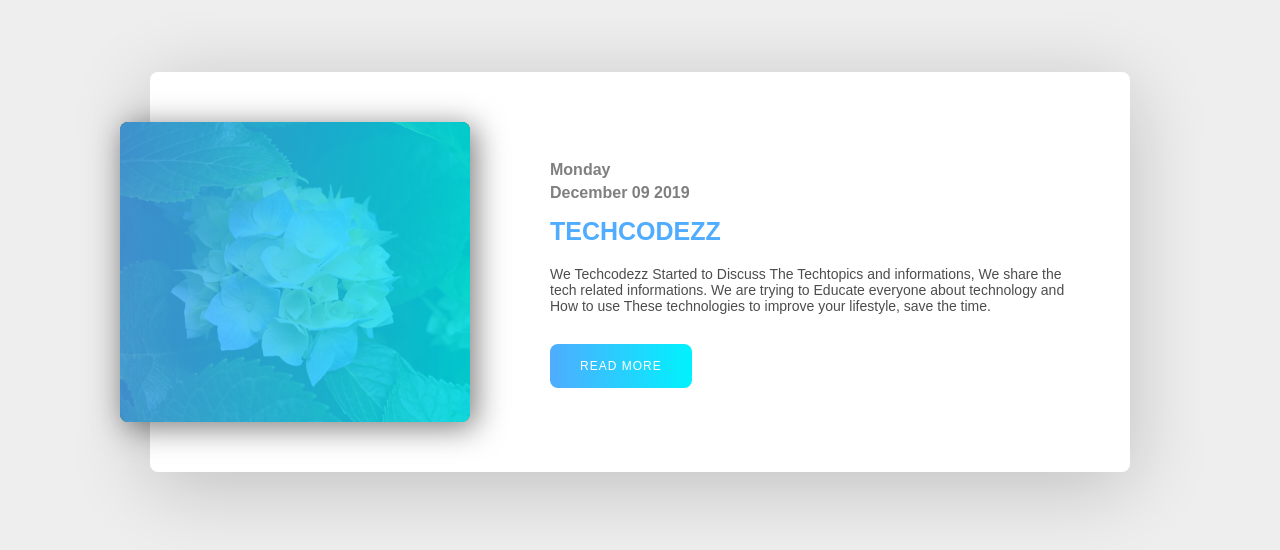
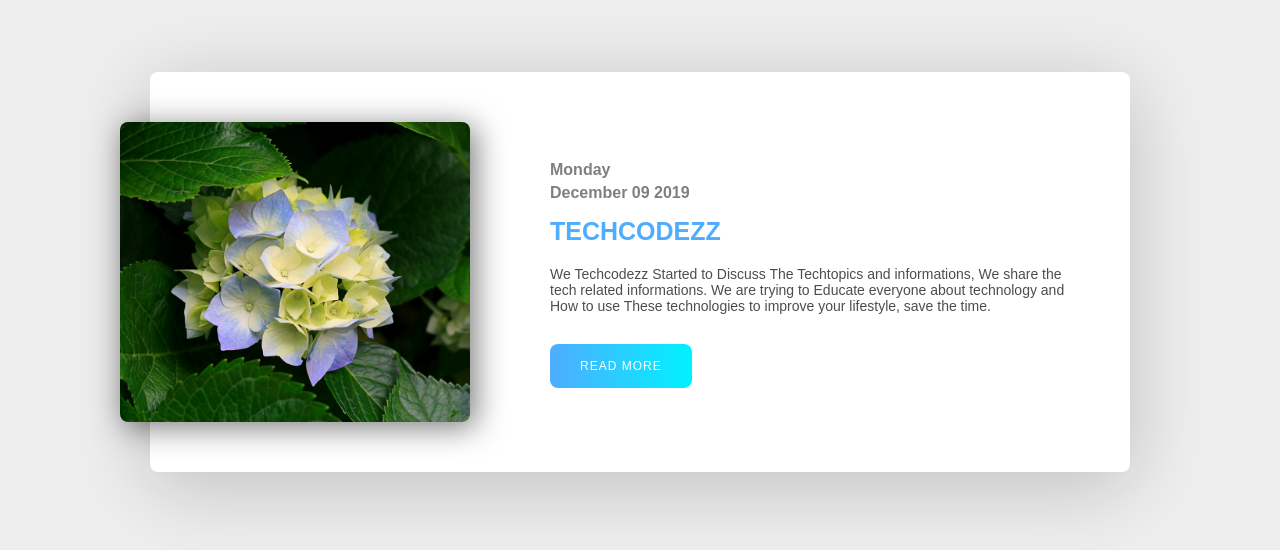
Before and after one commit to shabeersha/responsive_Blog_Post_Card, a plain HTML site: page index.html in a window 1280 px wide. Shown: the part 128-678 px from the top of the page. Drawn offline with Linux system fonts and the light colour scheme.

Commit message:
Color Change

```diff
--- a/styles.css
+++ b/styles.css
@@ -61,8 +61,7 @@ body{
 	position: absolute;
 	top: 0;
 	left: 0;
-	background: linear-gradient(to right,rgba(79,172,254,.8),
-										 rgba(0,242,254,.8));
+
 	box-shadow: .5rem .5rem 3rem 1px rgba(0,0,0,0.5);
 	border-radius: .8rem;
 }
```
